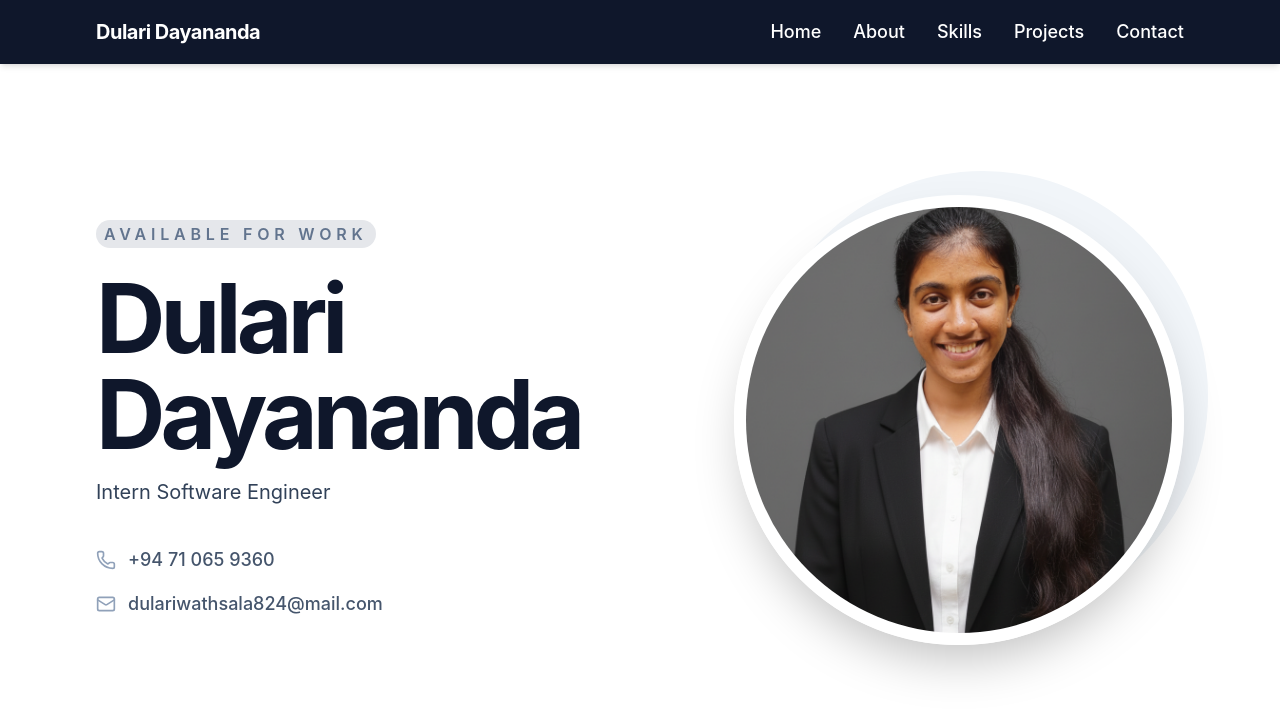
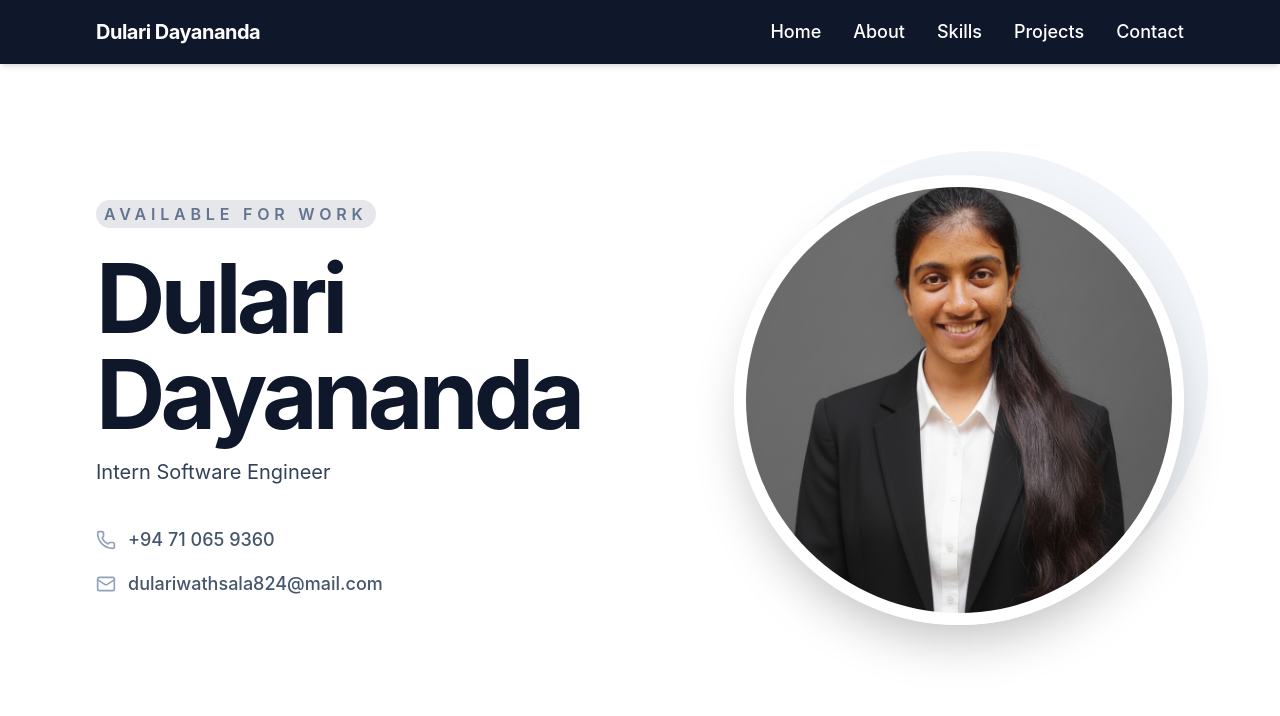
Before and after one commit to dwathsala/My_Portfolio, a React (Vite) app: page / in a window 1280 px wide. Shown: the top 716 px of the page. Built offline with nearby package versions, Linux system fonts and the light colour scheme.

Commit message:
Remove padding from App component for improved layout

```diff
--- a/src/App.jsx
+++ b/src/App.jsx
@@ -8,7 +8,7 @@ function App() {
     <div >
       <Header />
       <main className="relative">
-        <div className="pt-5">
+        <div className="">
           <Hero />
 
         </div>
```
